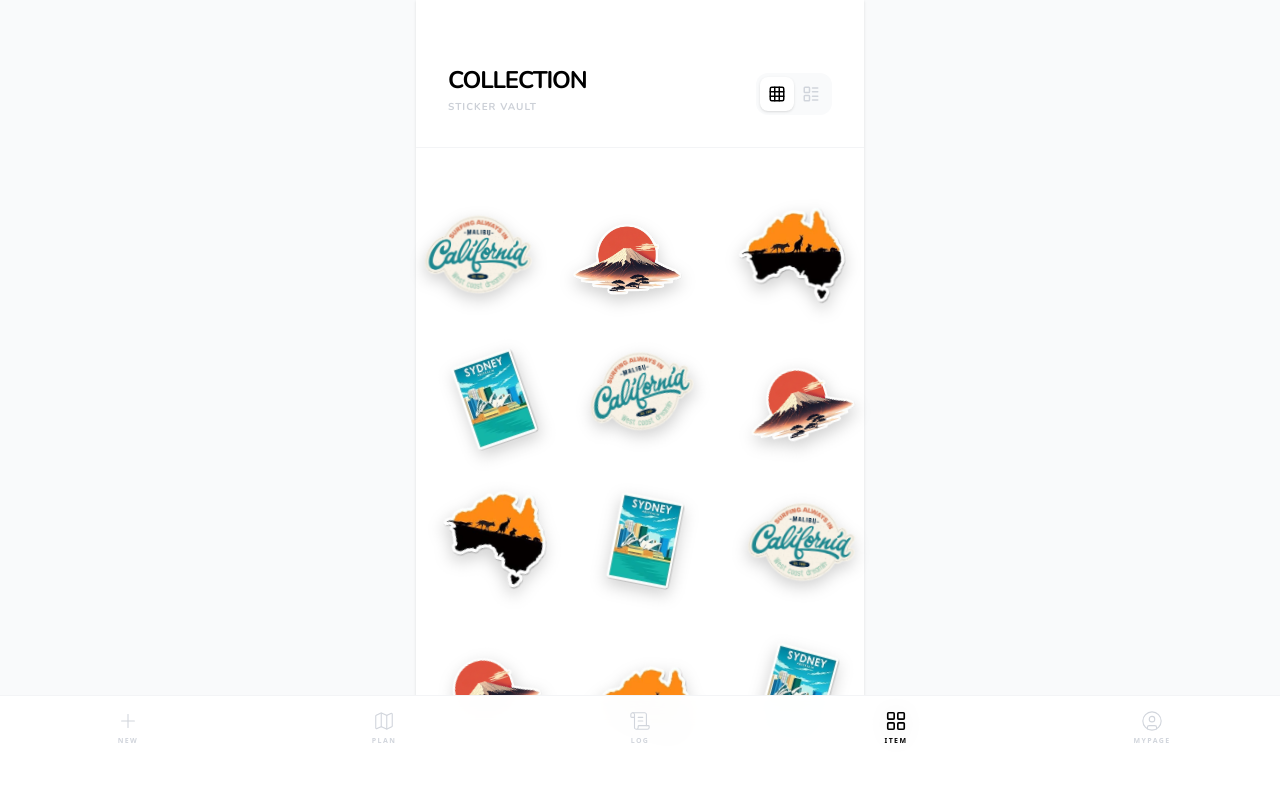
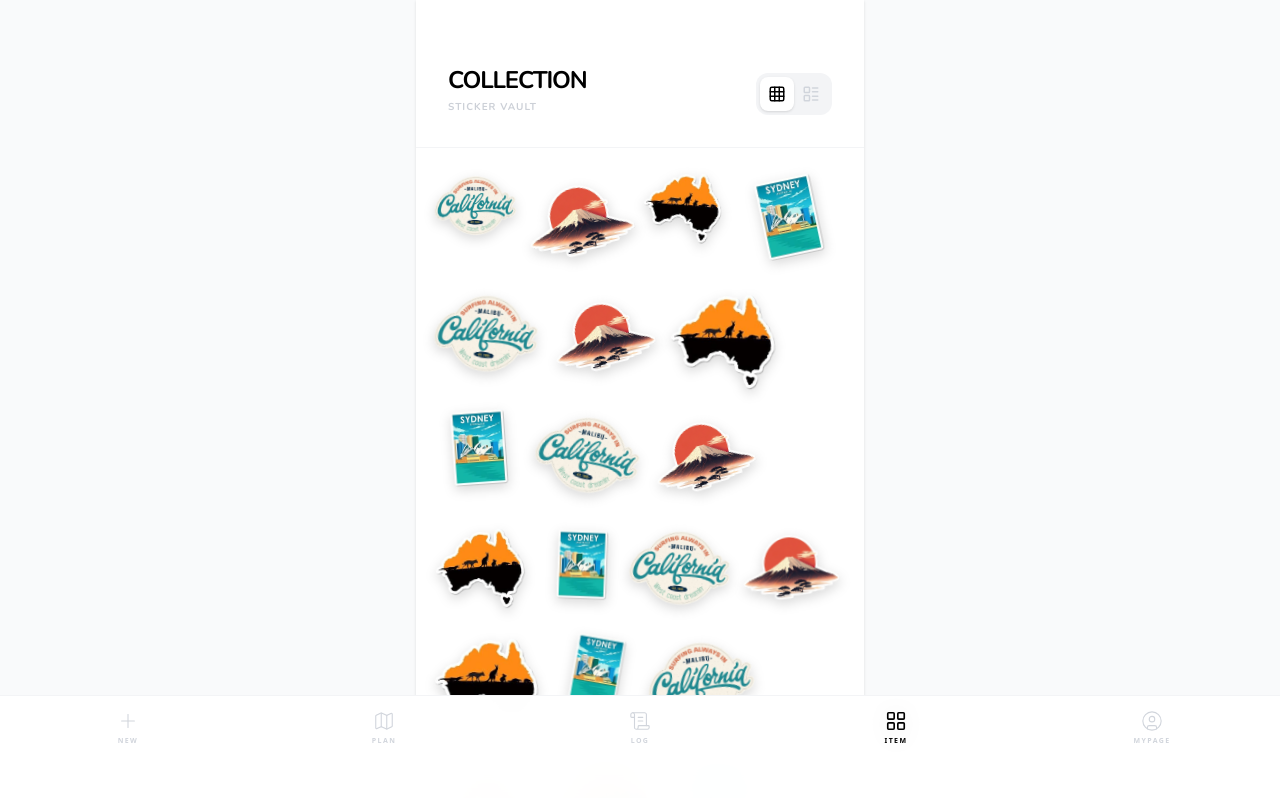
Before and after one commit to kx-00000000/quest-app, a Next.js app in the folder quest/: page /item in a window 1280 px wide. Shown: the top 798 px of the page. Built offline with nearby package versions, Linux system fonts and the light colour scheme.

Commit message:
02121351

```diff
--- a/quest/src/app/(main)/item/page.tsx
+++ b/quest/src/app/(main)/item/page.tsx
@@ -1,6 +1,6 @@
 "use client";
 
-import { useState, useMemo } from "react";
+import { useState } from "react";
 import { Grid, LayoutList, X, MapPin, Calendar } from "lucide-react";
 
 // --- モックデータ生成 ---
@@ -11,33 +11,21 @@
     "/images/items/sticker-ex4.png"
 ];
 
-const ITEMS = Array.from({ length: 18 }, (_, i) => ({
+const ITEMS = Array.from({ length: 24 }, (_, i) => ({
     id: `item_${i}`,
-    name: [
-        "Malibu California",
-        "Fuji Exploration",
-        "Wild Australia",
-        "Sydney Opera House"
-    ][i % 4],
-    locationName: [
-        "Malibu Beach",
-        "Mount Fuji Base",
-        "Outback Trail",
-        "Sydney Harbour"
-    ][i % 4],
-    coords: [
-        "34.0259° N, 118.7798° W",
-        "35.3606° N, 138.7274° E",
-        "25.3444° S, 131.0369° E",
-        "33.8568° S, 151.2153° E"
-    ][i % 4],
+    name: ["Malibu", "Fuji", "Australia", "Sydney"][i % 4],
+    locationName: ["Beach", "Mountain", "Outback", "Harbour"][i % 4],
+    coords: "34.0259° N, 118.7798° W",
     collectedAt: "2026.02.12",
     description: "旅の記憶を鮮やかに彩るステッカー。手に入れた時の空気感まで思い出させてくれる。",
     imagePath: STICKER_FILES[i % 4],
-    // ★ 乱雑さを出すためのパラメータ
-    rotation: Math.floor(Math.random() * 40) - 20, // -20度 ~ 20度の広い回転幅
-    offsetX: Math.floor(Math.random() * 30) - 15, // 左右に最大15pxずらす
-    offsetY: Math.floor(Math.random() * 30) - 15  // 上下に最大15pxずらす
+    // ★ 乱雑さと「詰まった感」を出すためのパラメータ
+    rotation: Math.floor(Math.random() * 30) - 15, // -15度 ~ 15度
+    // 少しだけサイズにバラつきを持たせる (80px ~ 110px)
+    size: Math.floor(Math.random() * 30) + 80,
+    // 上下左右に少しだけ食い込むためのマイナスマージン
+    mt: Math.floor(Math.random() * -10),
+    ml: Math.floor(Math.random() * -10)
 }));
 
 export default function ItemPage() {
@@ -47,12 +35,12 @@
     return (
         <div className="min-h-screen bg-white font-sans pb-32">
             {/* ヘッダー */}
-            <header className="p-8 pt-16 border-b border-gray-100 flex justify-between items-end bg-white/80 backdrop-blur-md sticky top-0 z-30">
+            <header className="p-8 pt-16 border-b border-gray-100 flex justify-between items-end bg-white/90 backdrop-blur-md sticky top-0 z-30">
                 <div>
                     <h1 className="text-2xl font-bold tracking-tighter uppercase text-black">Collection</h1>
-                    <p className="text-[10px] font-bold text-gray-400 uppercase tracking-widest mt-1 text-black opacity-50">Sticker Vault</p>
+                    <p className="text-[10px] font-bold text-gray-400 uppercase tracking-widest mt-1 opacity-50">Sticker Vault</p>
                 </div>
-                <div className="flex bg-gray-50 rounded-xl p-1">
+                <div className="flex bg-gray-100 rounded-xl p-1">
                     <button onClick={() => setViewMode('grid')} className={`p-2 rounded-lg transition-all ${viewMode === 'grid' ? 'bg-white shadow-sm text-black' : 'text-gray-300'}`}>
                         <Grid size={18} />
                     </button>
@@ -63,27 +51,30 @@
             </header>
 
             {/* メインリスト */}
-            <main className="p-4">
+            <main className="p-6">
                 {viewMode === 'grid' ? (
-                    /* --- 自由な配置のグリッド表示 --- */
-                    <div className="grid grid-cols-3 gap-8 pt-6">
+                    /* --- 左上から詰めて貼るスクラップブック風表示 --- */
+                    <div className="flex flex-wrap gap-4 justify-start items-start">
                         {ITEMS.map((item) => (
                             <div
                                 key={item.id}
                                 onClick={() => setSelectedItem(item)}
-                                className="aspect-square relative flex items-center justify-center cursor-pointer group"
+                                className="relative cursor-pointer group"
+                                style={{
+                                    width: `${item.size}px`,
+                                    height: `${item.size}px`,
+                                    marginTop: `${item.mt}px`,
+                                    marginLeft: `${item.ml}px`
+                                }}
                             >
-                                {/* ステッカー本体：位置と角度を大きくずらす */}
                                 <div
-                                    className="w-full h-full p-1 transition-all duration-300 group-hover:scale-110 group-active:scale-95 group-hover:z-10"
-                                    style={{
-                                        transform: `rotate(${item.rotation}deg) translate(${item.offsetX}px, ${item.offsetY}px)`
-                                    }}
+                                    className="w-full h-full transition-all duration-300 group-hover:scale-110 group-hover:z-10 group-active:scale-95"
+                                    style={{ transform: `rotate(${item.rotation}deg)` }}
                                 >
                                     <img
                                         src={item.imagePath}
                                         alt={item.name}
-                                        className="w-full h-full object-contain drop-shadow-[0_6px_8px_rgba(0,0,0,0.18)]"
+                                        className="w-full h-full object-contain drop-shadow-[0_4px_6px_rgba(0,0,0,0.15)]"
                                     />
                                 </div>
                             </div>
@@ -94,13 +85,12 @@
                     <div className="space-y-4">
                         {ITEMS.map((item) => (
                             <div key={item.id} className="bg-white p-6 rounded-[2.5rem] border border-gray-100 flex gap-6 items-center shadow-sm">
-                                <div className="w-20 h-20 shrink-0" style={{ transform: `rotate(${item.rotation * 0.5}deg)` }}>
+                                <div className="w-16 h-16 shrink-0" style={{ transform: `rotate(${item.rotation * 0.4}deg)` }}>
                                     <img src={item.imagePath} alt={item.name} className="w-full h-full object-contain drop-shadow-md" />
                                 </div>
-                                <div className="flex-1">
-                                    <h3 className="font-bold text-black uppercase tracking-tight">{item.name}</h3>
+                                <div className="flex-1 min-w-0">
+                                    <h3 className="font-bold text-black uppercase tracking-tight truncate">{item.name}</h3>
                                     <p className="text-[10px] text-gray-400 font-bold uppercase tracking-widest">{item.locationName}</p>
-                                    <p className="text-[10px] font-mono text-gray-300 mt-1">{item.coords}</p>
                                 </div>
                             </div>
                         ))}
@@ -117,7 +107,6 @@
                         </button>
 
                         <div className="flex flex-col items-center text-center">
-                            {/* モーダル内でも少し傾けることで「貼ってある感」を維持 */}
                             <div className="w-48 h-48 mb-8" style={{ transform: `rotate(${selectedItem.rotation * 0.3}deg)` }}>
                                 <img
                                     src={selectedItem.imagePath}
@@ -125,23 +114,15 @@
                                     className="w-full h-full object-contain drop-shadow-[0_15px_30px_rgba(0,0,0,0.2)]"
                                 />
                             </div>
-
-                            <h2 className="text-2xl font-bold text-black uppercase mb-1 tracking-tighter leading-none">{selectedItem.name}</h2>
-                            <div className="flex items-center gap-2 text-gray-400 mb-6 font-bold uppercase text-[10px] tracking-widest text-black opacity-40">
-                                <MapPin size={12} /> {selectedItem.locationName}
+                            <h2 className="text-2xl font-bold text-black uppercase mb-1 tracking-tighter">{selectedItem.name}</h2>
+                            <div className="text-gray-400 mb-6 font-bold uppercase text-[10px] tracking-widest opacity-40">
+                                <MapPin size={12} className="inline mr-1" /> {selectedItem.locationName}
                             </div>
-
-                            <div className="w-full bg-gray-50 rounded-[2rem] p-6 text-left space-y-4">
-                                <p className="text-sm font-medium text-gray-600 leading-relaxed italic">
-                                    "{selectedItem.description}"
-                                </p>
-                                <div className="pt-4 border-t border-gray-100 flex justify-between items-end">
-                                    <div className="font-mono text-[9px] text-gray-300 leading-tight">
-                                        GPS_REF: {selectedItem.coords}
-                                    </div>
-                                    <div className="flex items-center gap-1 text-[9px] font-black text-gray-200 uppercase tracking-tighter">
-                                        <Calendar size={10} /> {selectedItem.collectedAt}
-                                    </div>
+                            <div className="w-full bg-gray-50 rounded-[2rem] p-6 text-left">
+                                <p className="text-sm font-medium text-gray-600 leading-relaxed italic mb-4">"{selectedItem.description}"</p>
+                                <div className="pt-4 border-t border-gray-100 flex justify-between items-center font-mono text-[9px] text-gray-300">
+                                    <span>{selectedItem.collectedAt}</span>
+                                    <span>{selectedItem.coords}</span>
                                 </div>
                             </div>
                         </div>
```
